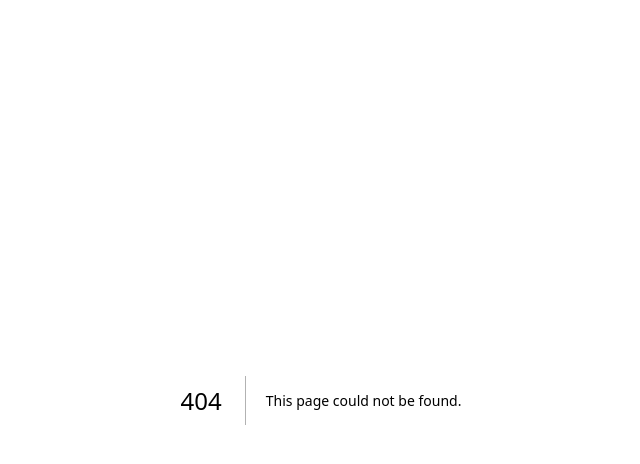
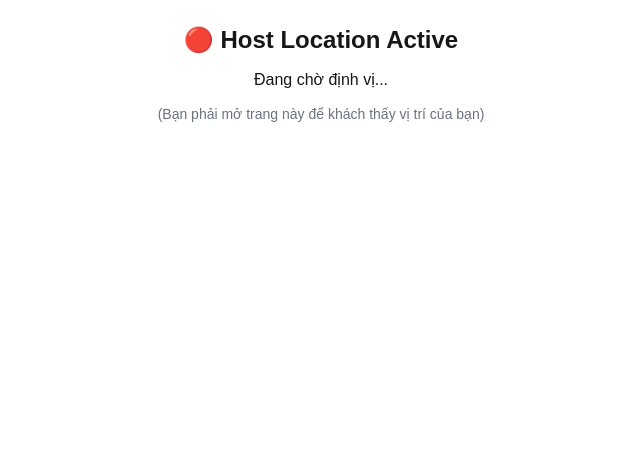
Before and after one commit to DangMinhNhat1509/Graduation-Invitation-Website, a Next.js app: page /host in a window 1280 px wide. Before the commit this address had no page. Shown: the top 464 px of the page, without its empty margins (319-959 px from the left). Built offline with nearby package versions, Linux system fonts and the light colour scheme; no server answers.

Commit message:
Thêm trang host page để cập nhật vị trí chủ tiệc

```diff
--- /dev/null
+++ b/app/host/page.tsx
@@ -0,0 +1,74 @@
+"use client";
+
+import { useEffect, useState } from "react";
+import { getFirestore, doc, setDoc } from "firebase/firestore";
+import { initializeApp, getApps } from "firebase/app";
+
+const firebaseConfig = {
+  apiKey: process.env.NEXT_PUBLIC_FB_KEY,
+  authDomain: process.env.NEXT_PUBLIC_FB_AUTH,
+  projectId: process.env.NEXT_PUBLIC_FB_PROJECT,
+};
+
+// init firebase
+let db: any;
+if (!getApps().length) {
+  const app = initializeApp(firebaseConfig);
+  db = getFirestore(app);
+} else {
+  db = getFirestore();
+}
+
+const FALLBACK = { lat: 10.773374, lng: 106.660728 }; // Trường FPT fallback
+
+export default function HostPage() {
+  const [status, setStatus] = useState("Đang chờ định vị...");
+
+  useEffect(() => {
+    if (!navigator.geolocation) {
+      setStatus("Thiết bị không hỗ trợ GPS. Đang dùng fallback.");
+      setDoc(doc(db, "live", "host"), {
+        lat: FALLBACK.lat,
+        lng: FALLBACK.lng,
+        updatedAt: Date.now(),
+        usingFallback: true,
+      });
+      return;
+    }
+
+    const watch = navigator.geolocation.watchPosition(
+      (pos) => {
+        setStatus("Đang phát vị trí real-time…");
+
+        setDoc(doc(db, "live", "host"), {
+          lat: pos.coords.latitude,
+          lng: pos.coords.longitude,
+          updatedAt: Date.now(),
+          usingFallback: false,
+        });
+      },
+      () => {
+        setStatus("GPS bị tắt → đang dùng fallback (trường FPT)");
+        setDoc(doc(db, "live", "host"), {
+          lat: FALLBACK.lat,
+          lng: FALLBACK.lng,
+          updatedAt: Date.now(),
+          usingFallback: true,
+        });
+      },
+      { enableHighAccuracy: true }
+    );
+
+    return () => navigator.geolocation.clearWatch(watch);
+  }, []);
+
+  return (
+    <div className="p-6 text-center">
+      <h1 className="text-2xl font-bold mb-3">🔴 Host Location Active</h1>
+      <p>{status}</p>
+      <p className="mt-3 text-gray-500 text-sm">
+        (Bạn phải mở trang này để khách thấy vị trí của bạn)
+      </p>
+    </div>
+  );
+}
```
